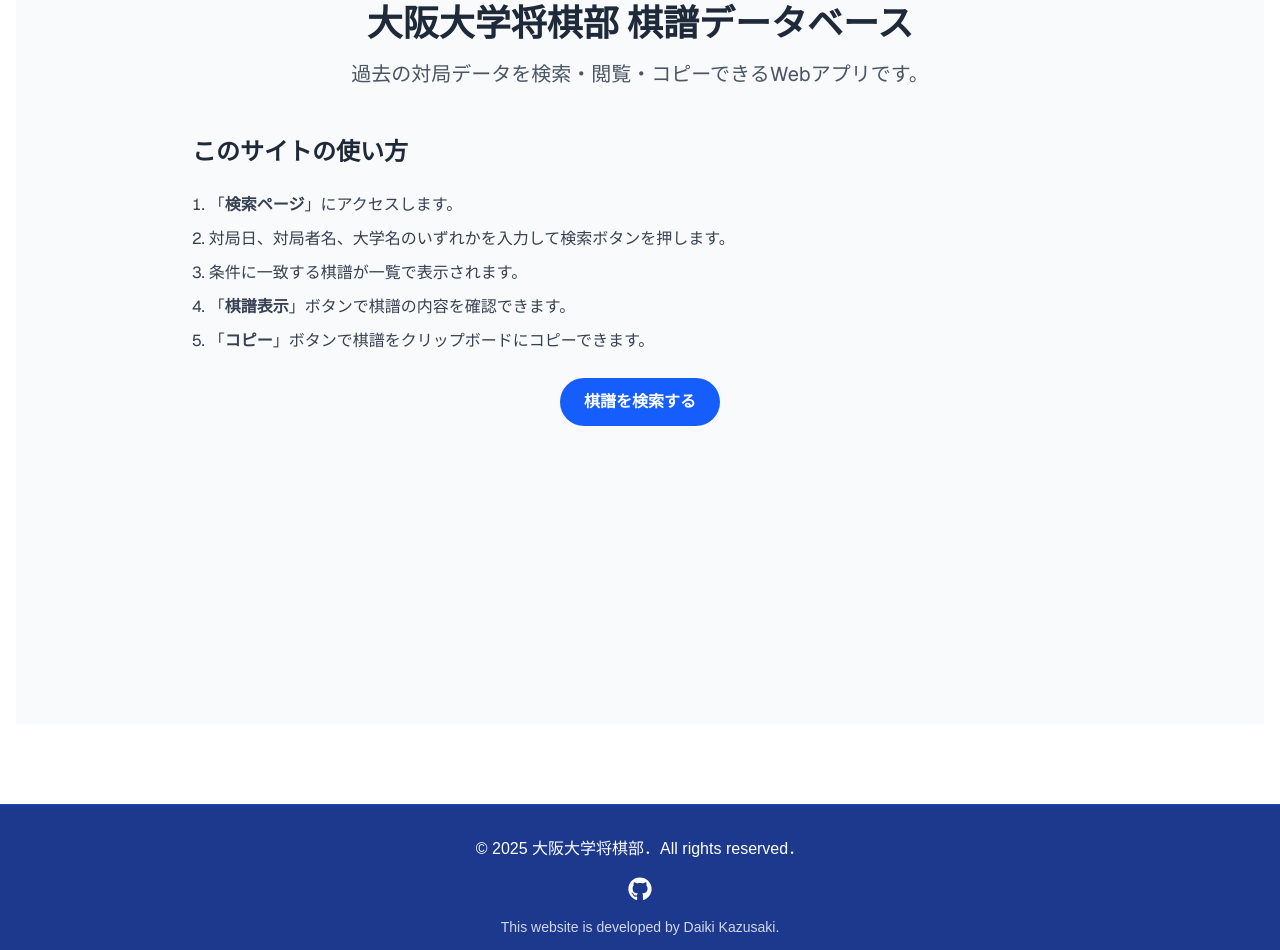
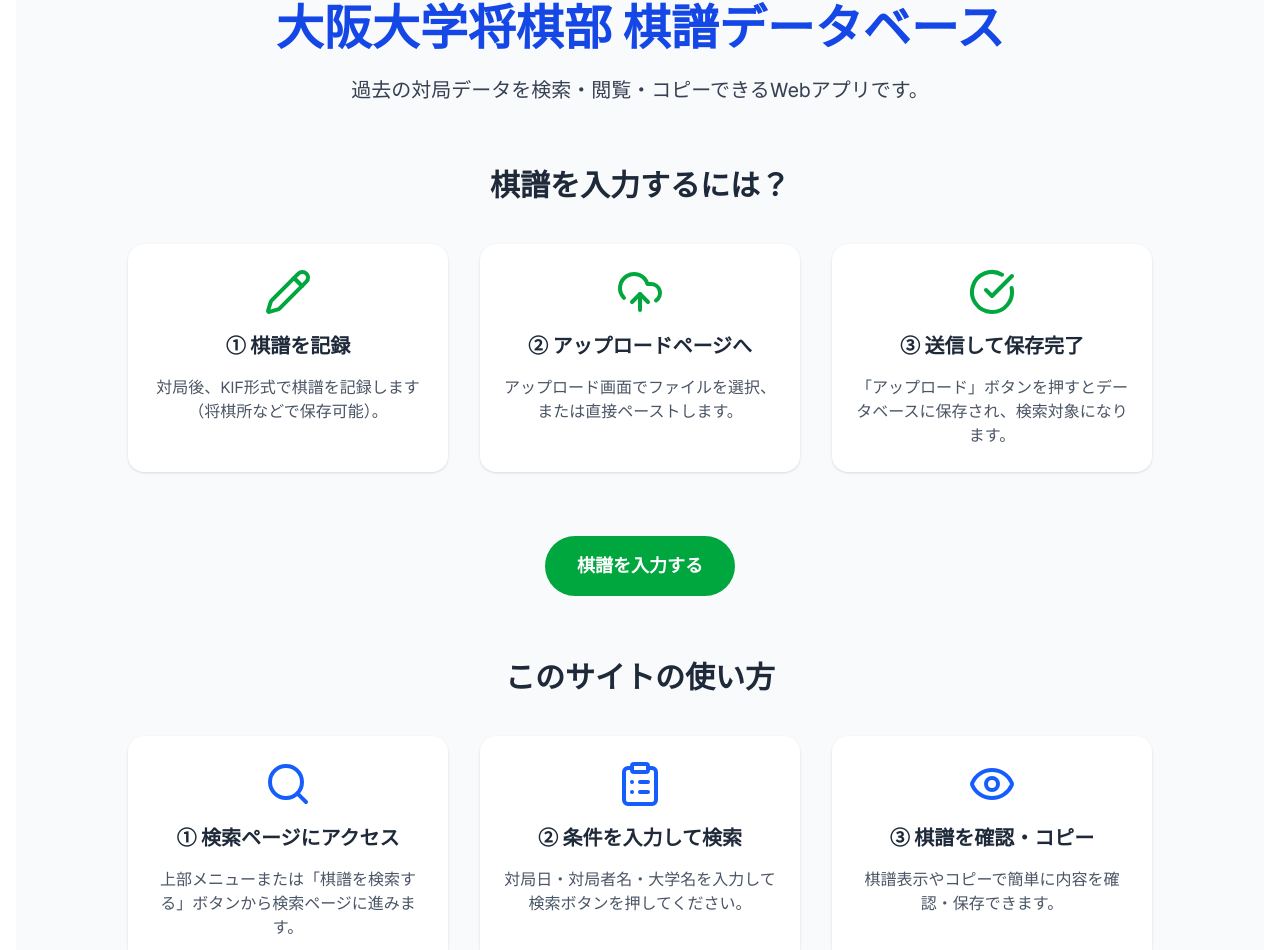
Before and after one commit to DaikiKazusaki/database, a Next.js app: page /home in a window 1280 px wide. Shown: the part 148-1098 px from the top of the page. Built offline with nearby package versions, Linux system fonts and the light colour scheme.

Commit message:
change the design of home

```diff
--- a/app/home/page.tsx
+++ b/app/home/page.tsx
@@ -1,5 +1,6 @@
 import type { Metadata } from "next";
 import Link from "next/link";
+import { Search, Eye, ClipboardList, Pencil, UploadCloud, CheckCircle } from "lucide-react";
 
 export const metadata: Metadata = {
   title: "ホーム",
@@ -9,27 +10,86 @@
 export default function Home() {
   return (
     <div className="min-h-screen p-8 sm:p-20 bg-gray-50 text-gray-800 font-sans">
-      <main className="max-w-4xl mx-auto space-y-12">
-        <header className="text-center">
-          <h1 className="text-3xl sm:text-4xl font-bold mb-4">大阪大学将棋部 棋譜データベース</h1>
-          <p className="text-lg sm:text-xl text-gray-600">
+      <main className="max-w-5xl mx-auto space-y-16">
+        {/* Hero Section */}
+        <header className="text-center space-y-6">
+          <h1 className="text-4xl sm:text-5xl font-bold text-blue-700">
+            大阪大学将棋部 棋譜データベース
+          </h1>
+          <p className="text-lg sm:text-xl text-gray-700">
             過去の対局データを検索・閲覧・コピーできるWebアプリです。
           </p>
         </header>
 
-        <section className="space-y-6">
-          <h2 className="text-2xl font-semibold">このサイトの使い方</h2>
-          <ol className="list-decimal list-inside space-y-2 text-gray-700 leading-relaxed">
-            <li>「<strong>検索ページ</strong>」にアクセスします。</li>
-            <li>対局日、対局者名、大学名のいずれかを入力して検索ボタンを押します。</li>
-            <li>条件に一致する棋譜が一覧で表示されます。</li>
-            <li>「<strong>棋譜表示</strong>」ボタンで棋譜の内容を確認できます。</li>
-            <li>「<strong>コピー</strong>」ボタンで棋譜をクリップボードにコピーできます。</li>
-          </ol>
-          <div className="text-center mt-6">
+        {/* How to Use Section */}
+        {/* Input Section */}
+        <section className="space-y-10">
+          <h2 className="text-3xl font-semibold text-center">棋譜を入力するには？</h2>
+          <div className="grid sm:grid-cols-3 gap-8">
+            <div className="bg-white rounded-2xl shadow p-6 text-center space-y-4">
+              <Pencil className="mx-auto text-green-600 w-12 h-12" />
+              <h3 className="text-xl font-bold">① 棋譜を記録</h3>
+              <p className="text-gray-600">
+                対局後、KIF形式で棋譜を記録します（将棋所などで保存可能）。
+              </p>
+            </div>
+            <div className="bg-white rounded-2xl shadow p-6 text-center space-y-4">
+              <UploadCloud className="mx-auto text-green-600 w-12 h-12" />
+              <h3 className="text-xl font-bold">② アップロードページへ</h3>
+              <p className="text-gray-600">
+                アップロード画面でファイルを選択、または直接ペーストします。
+              </p>
+            </div>
+            <div className="bg-white rounded-2xl shadow p-6 text-center space-y-4">
+              <CheckCircle className="mx-auto text-green-600 w-12 h-12" />
+              <h3 className="text-xl font-bold">③ 送信して保存完了</h3>
+              <p className="text-gray-600">
+                「アップロード」ボタンを押すとデータベースに保存され、検索対象になります。
+              </p>
+            </div>
+          </div>
+
+          <div className="text-center mt-10">
+            <Link
+              href="/input"
+              className="inline-block mt-6 bg-green-600 text-white px-8 py-4 rounded-full font-semibold hover:bg-blue-700 transition text-lg"
+            >
+              棋譜を入力する
+            </Link>
+          </div>
+        </section>
+
+        {/* Search Section */}
+        <section className="space-y-10">
+          <h2 className="text-3xl font-semibold text-center">このサイトの使い方</h2>
+          <div className="grid sm:grid-cols-3 gap-8">
+            <div className="bg-white rounded-2xl shadow p-6 text-center space-y-4">
+              <Search className="mx-auto text-blue-600 w-12 h-12" />
+              <h3 className="text-xl font-bold">① 検索ページにアクセス</h3>
+              <p className="text-gray-600">
+                上部メニューまたは「棋譜を検索する」ボタンから検索ページに進みます。
+              </p>
+            </div>
+            <div className="bg-white rounded-2xl shadow p-6 text-center space-y-4">
+              <ClipboardList className="mx-auto text-blue-600 w-12 h-12" />
+              <h3 className="text-xl font-bold">② 条件を入力して検索</h3>
+              <p className="text-gray-600">
+                対局日・対局者名・大学名を入力して検索ボタンを押してください。
+              </p>
+            </div>
+            <div className="bg-white rounded-2xl shadow p-6 text-center space-y-4">
+              <Eye className="mx-auto text-blue-600 w-12 h-12" />
+              <h3 className="text-xl font-bold">③ 棋譜を確認・コピー</h3>
+              <p className="text-gray-600">
+                棋譜表示やコピーで簡単に内容を確認・保存できます。
+              </p>
+            </div>
+          </div>
+
+          <div className="text-center mt-10">
             <Link
               href="/search"
-              className="inline-block bg-blue-600 text-white px-6 py-3 rounded-full font-semibold hover:bg-blue-700 transition"
+              className="inline-block mt-6 bg-blue-600 text-white px-8 py-4 rounded-full font-semibold hover:bg-blue-700 transition text-lg"
             >
               棋譜を検索する
             </Link>
```
